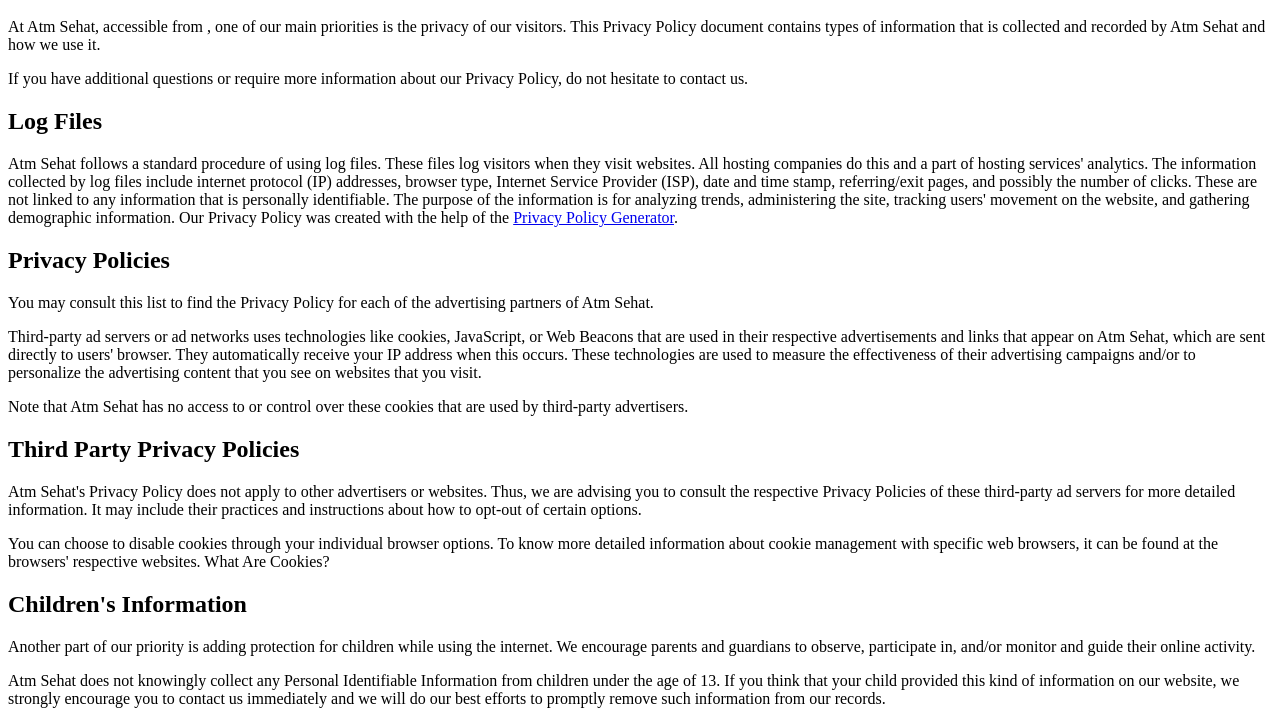
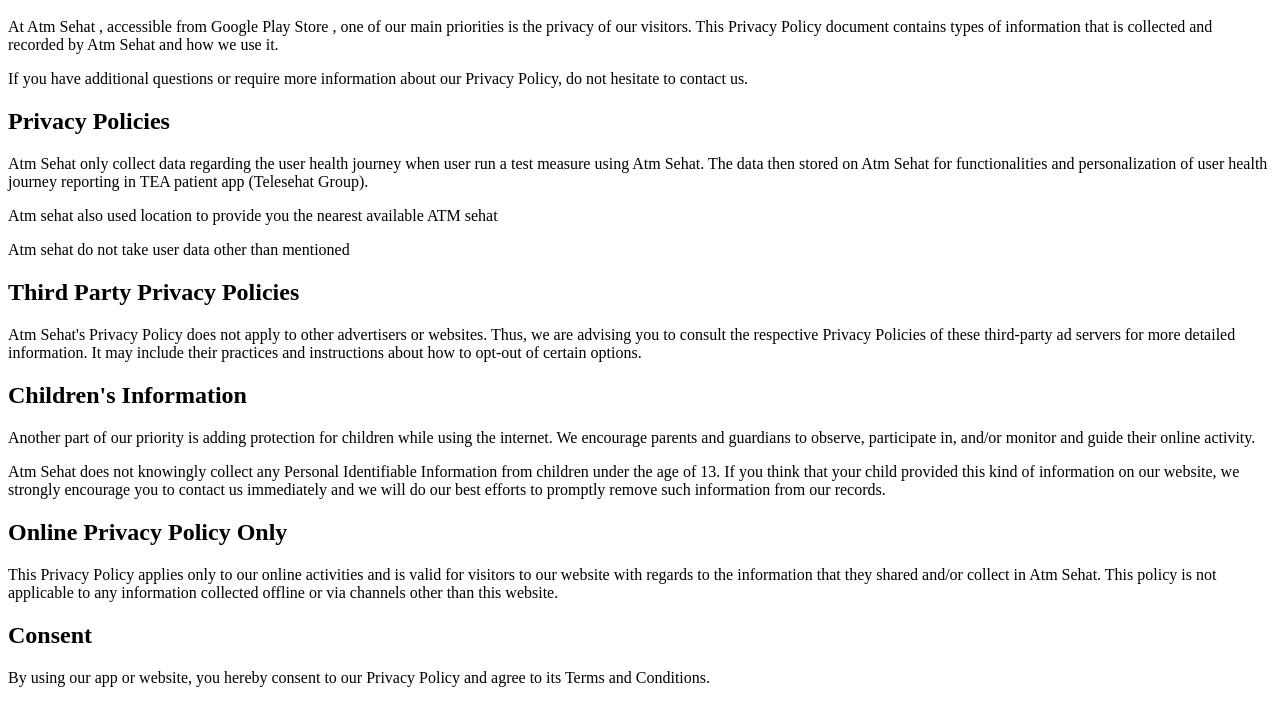
Before and after one commit to telehealthindonesia/telehealthindonesia.github.io, a plain HTML site: page index.html in a window 1280 px wide. Shown: the part 48-773 px from the top of the page. Drawn offline with Linux system fonts and the light colour scheme.

Commit message:
Update index.html

```diff
--- a/index.html
+++ b/index.html
@@ -1,28 +1,20 @@
 <h1>Privacy Policy for Atm Sehat</h1>
 
-<p>At Atm Sehat, accessible from  , one of our main priorities is the privacy of our visitors. This Privacy Policy document contains types of information that is collected and recorded by Atm Sehat and how we use it.</p>
+<p>At Atm Sehat , accessible from Google Play Store , one of our main priorities is the privacy of our visitors. This Privacy Policy document contains types of information that is collected and recorded by Atm Sehat and how we use it.</p>
 
 <p>If you have additional questions or require more information about our Privacy Policy, do not hesitate to contact us.</p>
 
-<h2>Log Files</h2>
-
-<p>Atm Sehat follows a standard procedure of using log files. These files log visitors when they visit websites. All hosting companies do this and a part of hosting services' analytics. The information collected by log files include internet protocol (IP) addresses, browser type, Internet Service Provider (ISP), date and time stamp, referring/exit pages, and possibly the number of clicks. These are not linked to any information that is personally identifiable. The purpose of the information is for analyzing trends, administering the site, tracking users' movement on the website, and gathering demographic information. Our Privacy Policy was created with the help of the <a href="https://www.privacypolicyonline.com/privacy-policy-generator/">Privacy Policy Generator</a>.</p>
-
-
-
 <h2>Privacy Policies</h2>
 
-<P>You may consult this list to find the Privacy Policy for each of the advertising partners of Atm Sehat.</p>
+<p>Atm Sehat only collect data regarding the user health journey when user run a test measure using Atm Sehat. The data then stored on Atm Sehat for functionalities and personalization of user health journey reporting in TEA patient app (Telesehat Group).</p>
 
-<p>Third-party ad servers or ad networks uses technologies like cookies, JavaScript, or Web Beacons that are used in their respective advertisements and links that appear on Atm Sehat, which are sent directly to users' browser. They automatically receive your IP address when this occurs. These technologies are used to measure the effectiveness of their advertising campaigns and/or to personalize the advertising content that you see on websites that you visit.</p>
+<p>Atm sehat also used location to provide you the nearest available ATM sehat</p>
 
-<p>Note that Atm Sehat has no access to or control over these cookies that are used by third-party advertisers.</p>
+<p>Atm sehat do not take user data other than mentioned</p>
 
 <h2>Third Party Privacy Policies</h2>
 
 <p>Atm Sehat's Privacy Policy does not apply to other advertisers or websites. Thus, we are advising you to consult the respective Privacy Policies of these third-party ad servers for more detailed information. It may include their practices and instructions about how to opt-out of certain options. </p>
-
-<p>You can choose to disable cookies through your individual browser options. To know more detailed information about cookie management with specific web browsers, it can be found at the browsers' respective websites. What Are Cookies?</p>
 
 <h2>Children's Information</h2>
 
@@ -36,4 +28,4 @@
 
 <h2>Consent</h2>
 
-<p>By using our website, you hereby consent to our Privacy Policy and agree to its Terms and Conditions.</p>
+<p>By using our app or website, you hereby consent to our Privacy Policy and agree to its Terms and Conditions.</p>
```
